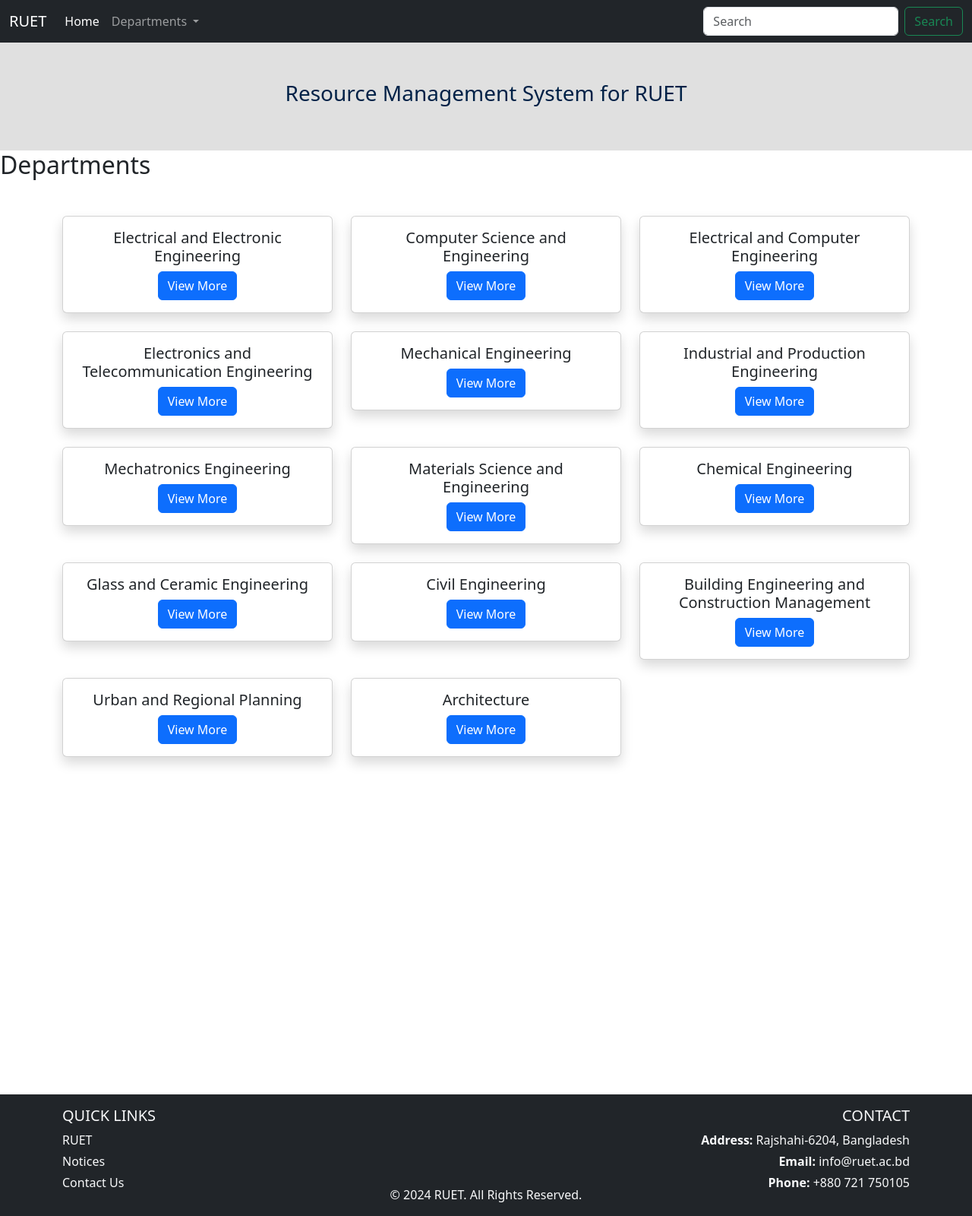
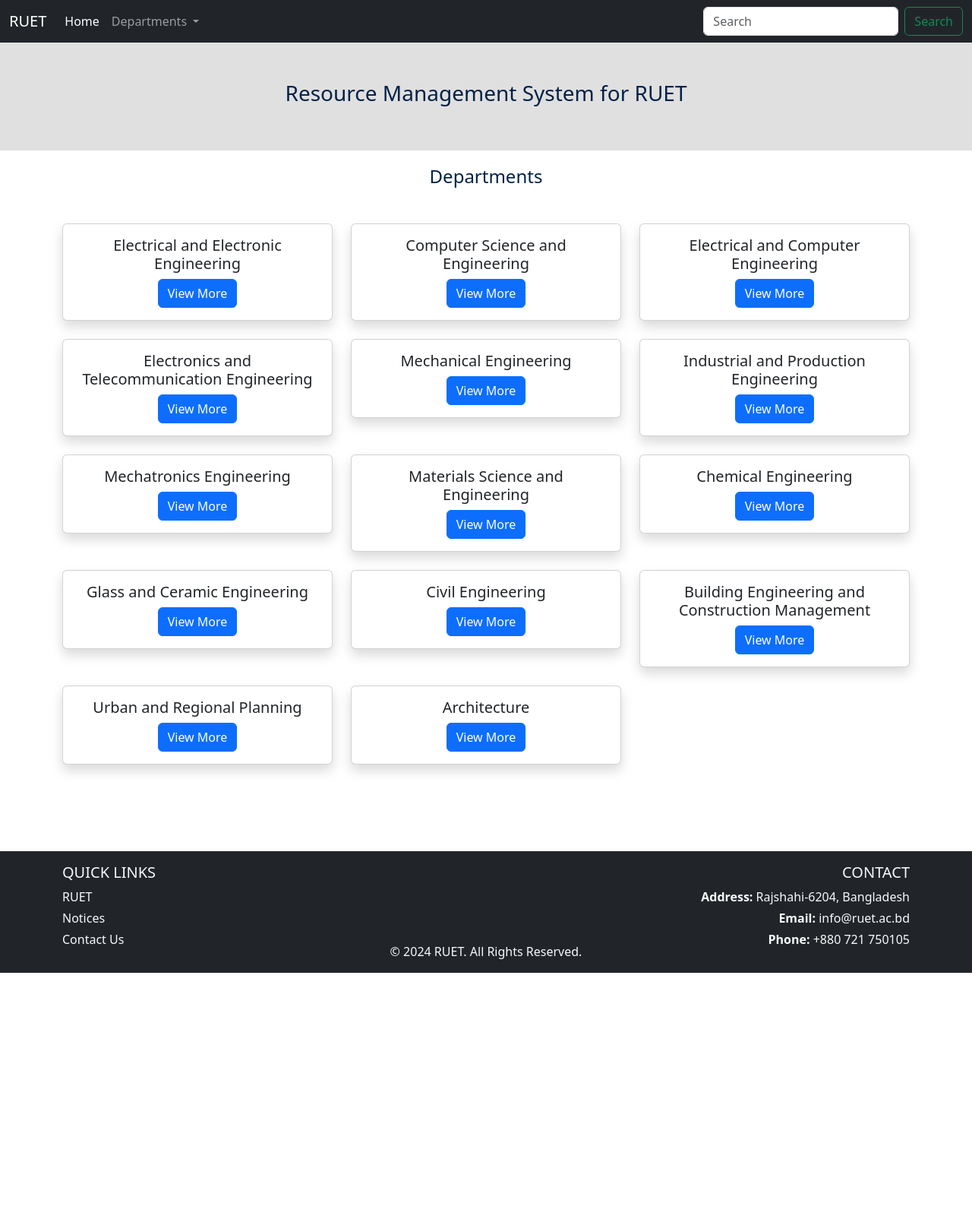
Before and after one commit to rifatr/RuetIMS, a PHP site: page / in a window 1280 px wide. Shown: the whole page at 76% size. After the commit the page ends 1280 px from the top, so only its background shows below. Run offline with PHP 8.4, Linux system fonts and the light colour scheme; the visitor is signed in with stand-in values (Sample User, id 1).

Commit message:
minor bug fixed

```diff
--- a/index.php
+++ b/index.php
@@ -16,7 +16,7 @@ if (!isset($_SESSION['loggedin']) || $_SESSION['loggedin'] != true) {
     <title>RUET Instrument Management System</title>
     <link rel="stylesheet" href="styles.css">
     <!-- Bootstrap CSS -->
-    <!-- <link href="https://cdn.jsdelivr.net/npm/bootstrap@5.3.2/dist/css/bootstrap.min.css" rel="stylesheet"> -->
+    <link href="https://cdn.jsdelivr.net/npm/bootstrap@5.3.2/dist/css/bootstrap.min.css" rel="stylesheet">
 </head>
 
 <body>
--- a/login.php
+++ b/login.php
@@ -1,11 +1,11 @@
 <?php
+$showAlert = false;
 
 if ($_SERVER['REQUEST_METHOD'] == 'POST') {
     include 'partials/_dbConnector.php';
 
     $username = $_POST['username'];
     $password = $_POST['password'];
-    $showAlert = false;
 
     $sql = "SELECT `password` FROM `users` WHERE `username` = '$username'";
     $result = mysqli_query($conn, $sql);
--- a/styles.css
+++ b/styles.css
@@ -6,12 +6,12 @@ html, body {
 body {
     display: flex;
     flex-direction: column;
-    min-height: 200vh;
+    min-height: 100vh;
 }
 
 #main-content {
     flex: 1;
-    padding-bottom: 200px;
+    padding-bottom: 20px;
 }
 
 footer {
@@ -65,3 +65,15 @@ header nav ul li {
     font-size: 28px;
     color: #002147;
 }
+
+/* Department Grid */
+.departments {
+    padding: 20px;
+    text-align: center;
+}
+
+.departments h2 {
+    font-size: 24px;
+    margin-bottom: 20px;
+    color: #002147;
+}
```
Also changed, not shown: signup.php (+9 -13 lines).
